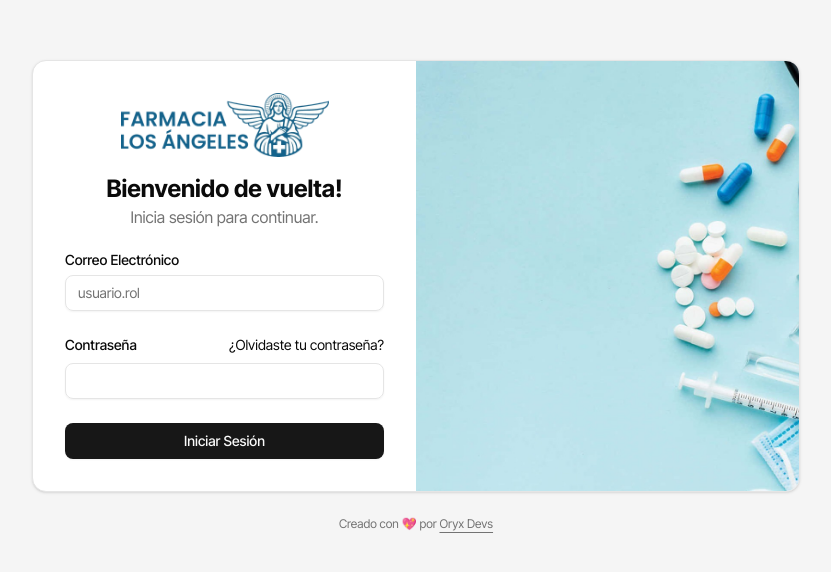
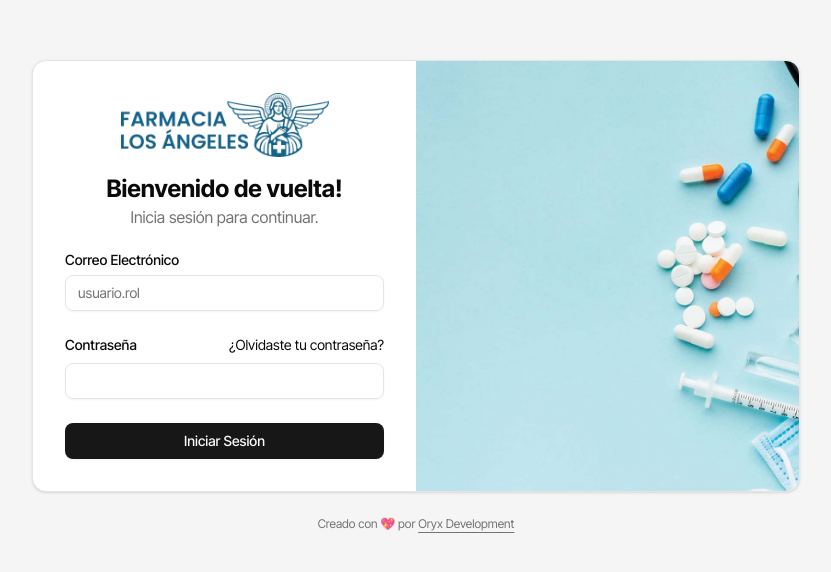
Before and after one commit to Bricret/hersis_fs_web, a Next.js app: page /login in a window 1280 px wide. Shown: the part 104-676 px from the top of the page, without its empty margins (224-1055 px from the left). Built offline with nearby package versions, Linux system fonts and the light colour scheme; no server answers.

Commit message:
fix: corregir el nombre de la empresa en el pie de página del formulario de inicio de sesión, cambiando "Oryx Devs" a "Oryx Development".

```diff
--- a/presentation/components/auth/FormLogin.tsx
+++ b/presentation/components/auth/FormLogin.tsx
@@ -115,7 +115,8 @@ export function LoginForm({
         </CardContent>
       </Card>
       <div className="text-balance text-center text-xs text-muted-foreground [&_a]:underline [&_a]:underline-offset-4 hover:[&_a]:text-primary">
-        Creado con 💖 por <a href="https://oryx-development.com">Oryx Devs</a>
+        Creado con 💖 por{" "}
+        <a href="https://oryx-development.com">Oryx Development</a>
       </div>
     </div>
   );
```
